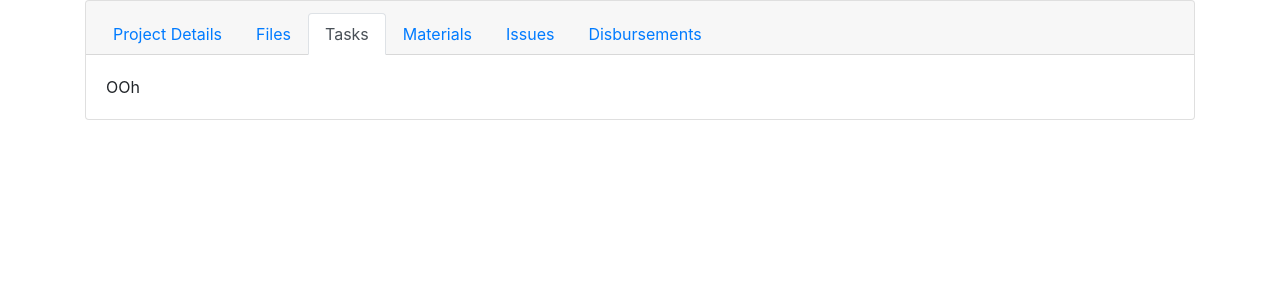
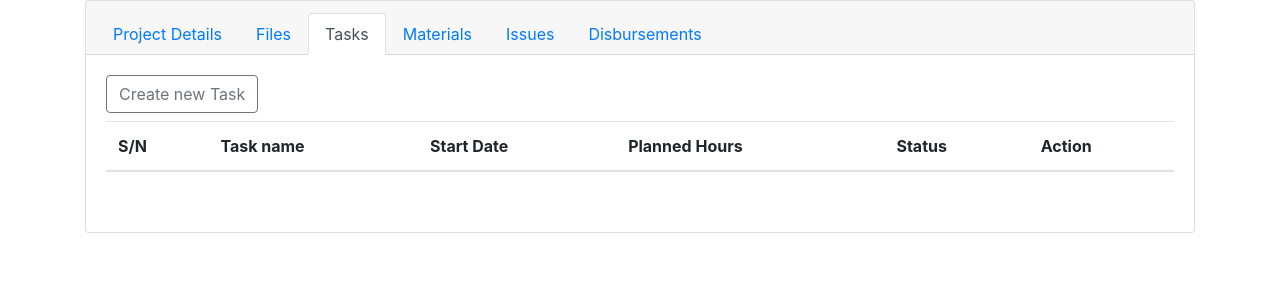
Before and after one commit to RichardMM/testazure, a Flask app: page /newproject in a window 1280 px wide, after a click on "Tasks". Shown: the part 58-358 px from the top of the page. Run offline with Flask 2, Linux system fonts and the light colour scheme; data that the repository does not hold is empty; parts of the project's set-up code (start-up, migrations or seed data) failed here and were passed over; some libraries are stand-ins or nearby versions.

Commit message:
see previous commit message

```diff
--- a/myapp/__init__.py
+++ b/myapp/__init__.py
@@ -4,6 +4,8 @@
 from flask import Flask
 from flask_mail import Mail
 from logging import FileHandler, WARNING
+from flask_sqlalchemy import SQLAlchemy
+
 
 handler = FileHandler("error.txt")
 handler.setLevel(level=WARNING)
@@ -14,10 +16,14 @@ app = Flask(__name__)
 app.logger.addHandler(handler)
 
 app.config.from_pyfile(filename='config.py')
+
 mail = Mail(app=app)
+db = SQLAlchemy(app=app)
 
 from myapp.projects.views import projects_mod
 from myapp.calendar_api.views import calendar_mod
+from myapp import models
+db.create_all()
 
 app.register_blueprint(projects_mod)
 app.register_blueprint(calendar_mod, url_prefix='calendar')
--- a/myapp/projects/templates/projects/newproject.html
+++ b/myapp/projects/templates/projects/newproject.html
@@ -62,7 +62,69 @@
                 </form>
             </div>
 
-            <div class="tab-pane fade" id="tasks" role="tabpanel" aria-labelledby="tasks-Tab">OOh</div>
+            <div class="tab-pane fade" id="tasks" role="tabpanel" aria-labelledby="tasks-Tab">
+                <button type="button" class="btn btn-outline-secondary" data-toggle="modal" data-target="#tasksModal" id="taskNewButton">Create new Task</button>
+                <div class="modal fade" id="tasksModal">
+                    <div class="modal-dialog modal-lg">
+                        <div class="modal-content">
+                            <div class="modal-header">
+                                <h3 class="modal-title">Enter details of new task</h3>
+                                <button type="button" class="close" data-dismiss="modal">&times;</button>
+                            </div>
+                            <div class="modal-body">
+                                <form action="">
+                                    <div class="form-group">
+                                        <label for="taskName">Task title</label>
+                                        <input type="text" class="form-control" id="taskName">
+                                    </div>
+                                    <div class="form-group">
+                                        <label for="taskDesc">Task Description</label>
+                                        <textarea class="form-control" id="taskDesc" rows="5"></textarea>
+                                    </div>
+                                    <div class="form-inline">
+                                        <div class="form-group mr-2">
+                                            <label for="taskStartDate">StartDate: </label>
+                                            <input type="date" class="form-control form-control-sm" id="taskStartDate">
+                                        </div>
+                                        <div class="form-group mr-2">
+                                            <label for="taskHours">Planned Hours: </label>
+                                            <input type="number" class="form-control form-control-sm" id="taskHours">
+                                        </div>
+                                        <div class="form-group">
+                                            <label for="taskStatus">Completion status: </label>
+                                            <select class="form-control form-control-sm" id="taskStatus">
+                                                <option value=""></option>
+                                            </select>
+                                        </div>
+                                    </div>
+                                </form>
+                            </div>
+                            <div class="modal-footer">
+                                <input type="button" class="btn btn-success float-right" data-dismiss="modal" value="Save"/>
+                            </div>
+                        </div>
+                    </div>
+                </div>
+                <table class="table mt-2">
+                    <th>S/N</th>
+                    <th>Task name</th>
+                    <th>Start Date</th>
+                    <th>Planned Hours</th>
+                    <th>Status</th>
+                    <th>Action</th>
+                    <tbody>
+                        <tr>
+                            <td></td>
+                            <td></td>
+                            <td></td>
+                            <td></td>
+                            <td></td>
+                            <td></td>
+                        </tr>
+                        <tr></tr>
+                    </tbody>
+                </table>
+            </div>
             <div class="tab-pane fade" id="materials" role="tabpanel" aria-labelledby="materials-tab">Yeah</div>
             <div class="tab-pane fade" id="issues" role="tabpanel" aria-labelledby="issues-tab">
                 <button type="button" class="btn btn-danger" data-toggle="modal" data-target="#issueModal" id="issNewButton">Report New issue</button>
--- a/myapp/projects/views.py
+++ b/myapp/projects/views.py
@@ -1,7 +1,7 @@
 
 from flask import render_template
 from flask import Blueprint
-from myapp import mail
+from myapp import mail,models
 from flask_mail import Message
 projects_mod = Blueprint('projects', import_name=__name__, template_folder='templates')
 
@@ -11,6 +11,7 @@ def home():
 
 @projects_mod.route("/newproject", methods=["GET", 'POST'])
 def project_details():
+    models.Projects.query.all()
     return render_template('projects/newproject.html')
 
 @projects_mod.route("/projects", methods=["GET", 'POST'])
```
Also changed, not shown: myapp/config.py (+9 -0 lines), myapp/models.py (added, +30 -0 lines).
